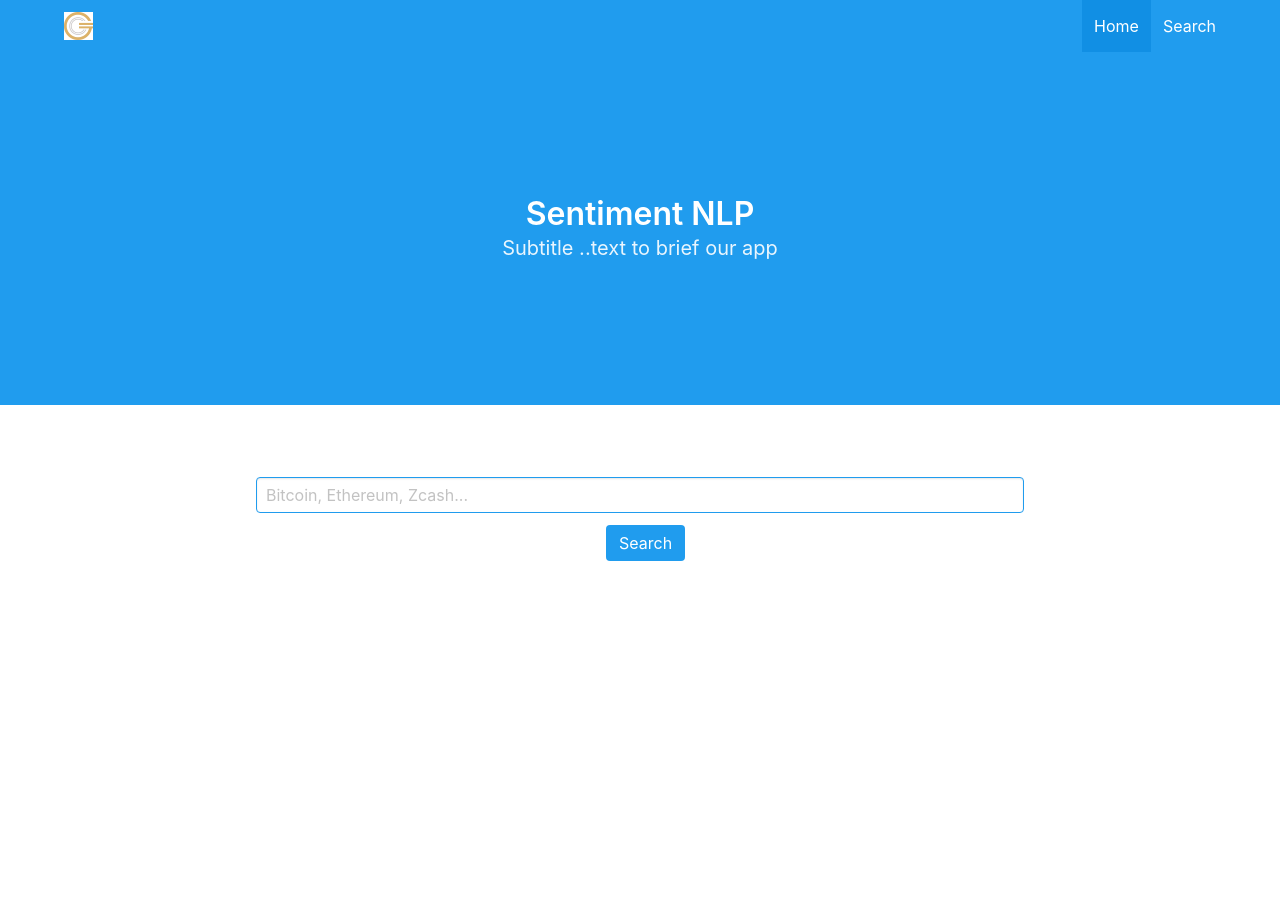
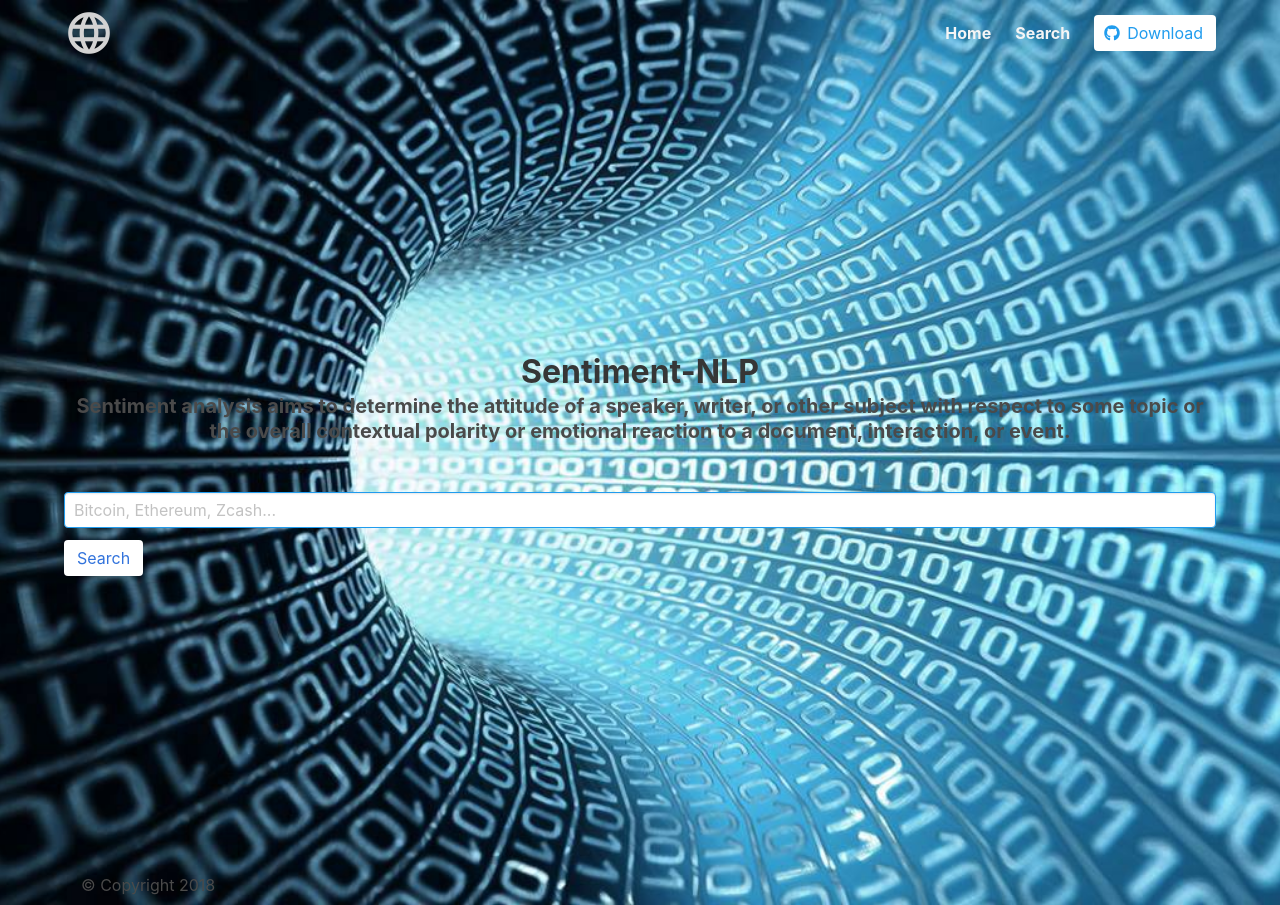
Before and after one commit to deasydoesit/Sentiment-NLP, a website: page app/public/index.html in a window 1280 px wide. Before the commit the page ends 800 px from the top, so only its background shows below. Drawn offline with nearby package versions, Linux system fonts and the light colour scheme.

Commit message:
page layout changes

```diff
--- a/app/public/index.html
+++ b/app/public/index.html
@@ -4,54 +4,63 @@
 <head>
     <meta charset="utf-8" />
     <meta http-equiv="X-UA-Compatible" content="IE=edge">
-    <title>Sentiment.io</title>
+    <title>Sentiment.NLP</title>
     <meta name="viewport" content="width=device-width, initial-scale=1">
     <link rel="stylesheet" href="https://cdnjs.cloudflare.com/ajax/libs/bulma/0.7.1/css/bulma.min.css">
     <script defer src="https://use.fontawesome.com/releases/v5.0.7/js/all.js"></script>
+    <link href="https://fonts.googleapis.com/icon?family=Material+Icons" rel="stylesheet">
     <link rel="stylesheet" type="text/css" media="screen" href="style.css" />
 </head>
 
 <body>
     <!--hero-->
-    <section class="hero is-info is-medium">
+    <section class="hero is-large has-bg-img">
         <div class="hero-head">
             <nav class="navbar">
                 <div class="container">
                     <div class="navbar-brand">
                         <a class="navbar-item">
-                            <img src="./Images/logo.png" alt="Logo">
+                            <i class="material-icons" style="font-size:50px;color:lightgray">language</i>
                         </a>
                         <span class="navbar-burger burger" data-target="navbarMenuHeroB">
-                            <span>Home</span>
-                            <span>Search</span>
+                            <span></span>
+                            <span></span>
+                            <span></span>
                         </span>
                     </div>
                     <div id="navbarMenuHeroB" class="navbar-menu">
                         <div class="navbar-end">
-                            <a href="/index.html" class="navbar-item is-active">
+                            <a class="navbar-item is-active has-text-light has-text-weight-bold">
                                 Home
                             </a>
-                            <a class="navbar-item">
+
+                            <a class="navbar-item is-active has-text-light has-text-weight-bold">
                                 Search
                             </a>
+                            <span class="navbar-item">
+                                <a class="button is-info is-inverted">
+                                    <span class="icon">
+                                        <i class="fab fa-github"></i>
+                                    </span>
+                                    <span>Download</span>
+                                </a>
+                            </span>
                         </div>
                     </div>
                 </div>
             </nav>
         </div>
-
+        <div class="container1">
             <div class="hero-body">
                 <div class="container has-text-centered">
-                <p class="title">
-                    Sentiment NLP
+                    <p id="title" class="title has-text-weight-bold ">
+                        Sentiment-NLP
                     </p>
-                <p class="subtitle">
-                    Subtitle ..text to brief our app
+                    <p class="subtitle has-text-weight-bold">
+                        Sentiment analysis aims to determine the attitude of a speaker, writer, or other subject with respect to some topic or the
+                        overall contextual polarity or emotional reaction to a document, interaction, or event.
                     </p>
                 </div>
-        </div>
-    </section>
-    <br>
                 <br>
                 <br>
                 <div class="container width= 500px">
@@ -61,13 +70,24 @@
                                 <input type="text " class="input is-info" id="searchTerm" placeholder="Bitcoin, Ethereum, Zcash... ">
                             </p>
                         </div>
-            <div class="block">
-                <a href="#" class="button is-info" id="searchButton">Search</a>
+                        <a href="#" class="button is-link is-inverted is-centered" id="searchButton">Search</a>
+                    </div>
+                </div>
             </div>
         </div>
 
+        <div class="hero-foot">
+            <nav class="tabs is-boxed has-text-centered">
+                <div class="container">
+                    <ul>
+                        <li>
+                            <a>&copy Copyright 2018</a>
+                        </li>
+                    </ul>
                 </div>
-
+            </nav>
+        </div>
+    </section>
 
 
     <script src="https://code.jquery.com/jquery-3.3.1.min.js " integrity="sha256-FgpCb/KJQlLNfOu91ta32o/NMZxltwRo8QtmkMRdAu8="
--- a/app/public/style.css
+++ b/app/public/style.css
@@ -1,4 +1,4 @@
-.container {
+/* .container {
     width: 60%;
     align-items: center;
 }
@@ -9,4 +9,19 @@
 
 .hero {
     background-image: "./Images/bg1.jpg";
+} */
+
+.has-bg-img {
+    background: url('./Images/bg1.jpg')center center;
+    background-size: cover;
 }
+
+.img-responsive {
+    display: block;
+    max-width: 100%;
+    height: auto;
+}
+
+.title {
+    vertical-align: top 150px;
+}
```
Also changed, not shown: app/modules/crypto.js (+4 -4 lines). Lines whose indentation alone changed are shown as unchanged.
